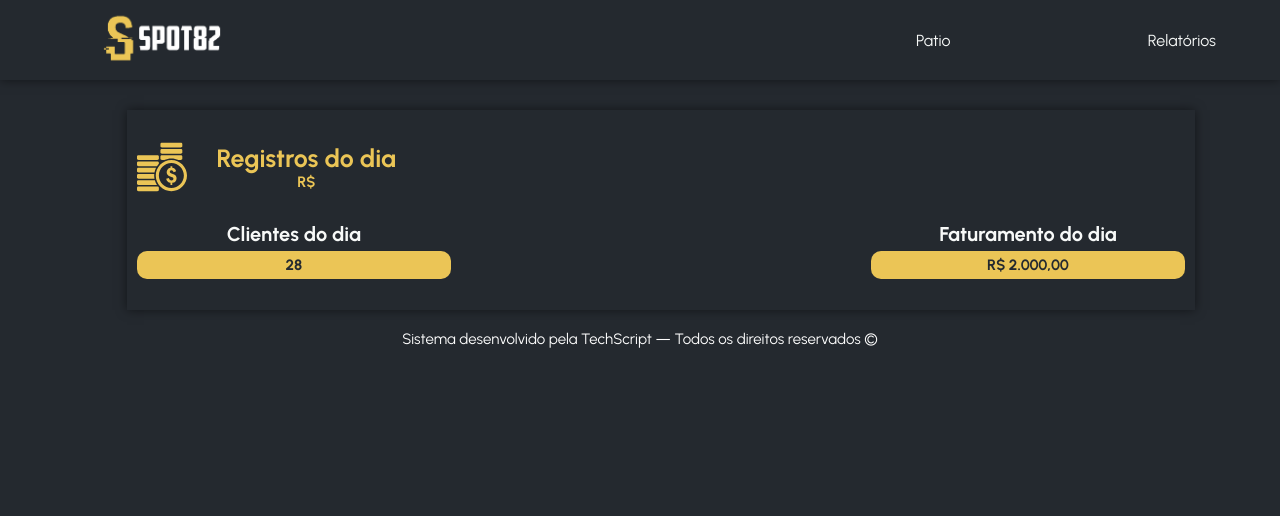
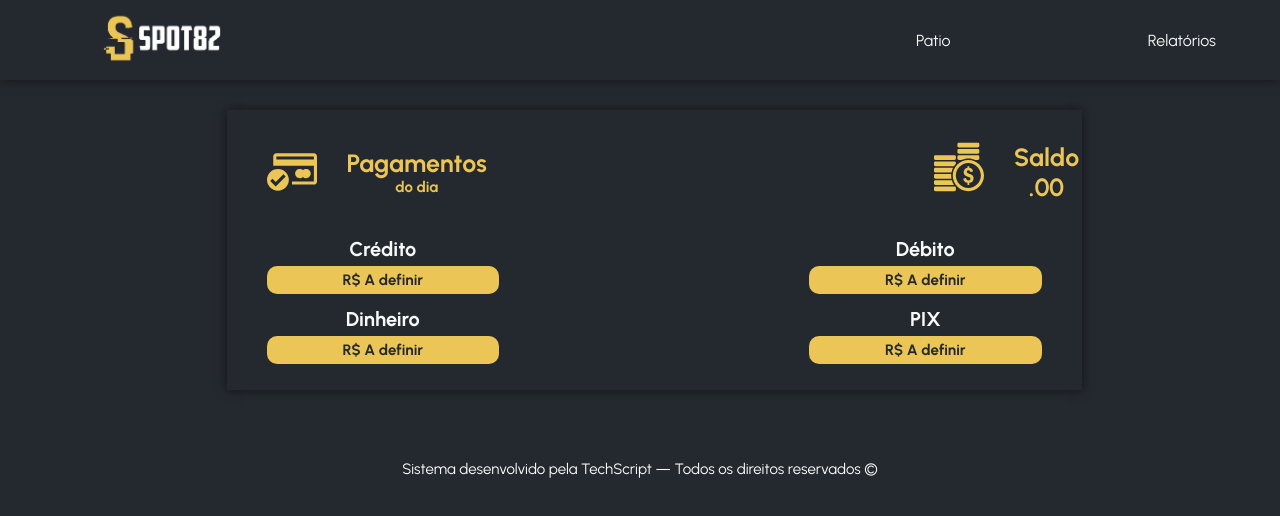
Before and after one commit to gustacodes/fron-end-spot82-angular, an Angular app: page /relatorios in a window 1280 px wide. Shown: the top 516 px of the page. Built offline with nearby package versions, Linux system fonts and the light colour scheme; no server answers.

Commit message:
feat: registro de forma de pagamento criado

```diff
--- a/src/app/components/financeiro/financeiro.component.html
+++ b/src/app/components/financeiro/financeiro.component.html
@@ -1,20 +1,34 @@
-
-    <div class=boxInfoVacancies>
-        <div class=header>
+<div class="boxInfoVacancies">
+  <div class="header">
+    <img src="/assets/cartao_icon.svg" alt="" />
+    <div>
+      <h1>Pagamentos</h1>
+      <h2>do dia</h2>
+    </div>
+    <div class="saldo">
       <img src="/assets/MoneyIcon.svg" alt="" />
-          <div>
-            <h1>Registros do dia</h1>
-            <h2>R$ {{rendimentoDoDia}}</h2>
+      <h1>Saldo {{ rendimentoDoDia }}.00</h1>
     </div>
   </div>
-        <div class=infosVacancies>
+  <div class="infosVacancies">
     <div>
-            <h1>Clientes do dia</h1>
-            <h2>28</h2>
+      <h1>Crédito</h1>
+      <h2>R$ A definir</h2>
     </div>
     <div>
-            <h1>Faturamento do dia</h1>
-            <h2>R$ 2.000,00</h2>
+      <h1>Débito</h1>
+      <h2>R$ A definir</h2>
+    </div>
+  </div><br>
+  <div class="infosVacancies">
+    <div>
+      <h1>Dinheiro</h1>
+      <h2>R$ A definir</h2>
+    </div>
+    <div>
+      <h1>PIX</h1>
+      <h2>R$ A definir</h2>
     </div>
   </div>
+
 </div>
--- a/src/app/components/financeiro/financeiro.component.scss
+++ b/src/app/components/financeiro/financeiro.component.scss
@@ -1,10 +1,11 @@
 .boxInfoVacancies{
-  width: 100%;
-  height: 200px;
+  margin-left: 100px;
+  width: 80%;
+  height: 280px;
   box-shadow: 0px 0px 10px 0px rgba(0,0,0,0.5);
-  margin-bottom: 20px ;
+  margin-bottom: 70px ;
   font-size: 10px;
-  padding: 10px;
+  padding: 40px;
   display: flex;
   flex-direction: column;
   justify-content: center;
@@ -51,3 +52,11 @@
     }
   }
 }
+.saldo {
+  display: flex;
+  white-space: normal;
+  padding: 5px;
+  text-align: center;
+  min-width: 30px;
+  margin-left: 57%;
+}
--- a/src/app/components/modal-register/modal-register.component.html
+++ b/src/app/components/modal-register/modal-register.component.html
@@ -52,7 +52,8 @@
               >PAGAMENTO:</label
             >
             <select
-              name="formaDePagamento"
+              (change)="onSelectChange($event)"
+              formControlName="formaDePagamento"
               id="formaDePagamento"
               class="selectPagamento"
             >
@@ -60,6 +61,7 @@
               <option value="DEBITO">DEBITO</option>
               <option value="CREDITO">CREDITO</option>
               <option value="PIX">PIX</option>
+
             </select>
 
             <div class="div_buttons">
--- a/src/app/components/modal-register/modal-register.component.ts
+++ b/src/app/components/modal-register/modal-register.component.ts
@@ -5,6 +5,7 @@ import { Vagas } from 'src/app/interfaces/Vagas';
 import { SharedService } from 'src/app/services/shared.service';
 import { SpotService } from 'src/app/services/spot.service';
 import { Location } from '@angular/common';
+import { FormaDePagamento } from 'src/app/interfaces/FormaDePagamento';
 
 @Component({
   selector: 'app-modal-register',
@@ -32,9 +33,15 @@ export class ModalRegisterComponent implements OnInit {
       tipo: [this.service.getVagaAtual()!.cliente ? this.service.getVagaAtual()!.cliente.tipo : '', Validators.required],
       placa: [this.service.getVagaAtual()!.cliente ? this.service.getVagaAtual()!.cliente.placa : '', Validators.required],
       vaga: [this.service.getVagaAtual()!.id, Validators.required],
+      formaDePagamento: [this.service.getVagaAtual()!.cliente ? this.service.getVagaAtual()?.cliente.pagamento?.formaDePagamento : FormaDePagamento.DEFINIR]
 
     })
 
+  }
+
+  onSelectChange(event: Event) {
+    const valorSelecionado = (event.target as HTMLSelectElement).value;
+    console.log('Valor selecionado:', valorSelecionado);
   }
 
   salvar() {
--- /dev/null
+++ b/src/app/interfaces/FormaDePagamento.ts
@@ -0,0 +1,7 @@
+export enum FormaDePagamento {
+    DEFINIR,
+    DINHEIRO,
+    DEBITO,
+    CREDITO,
+    PIX
+}
--- a/src/app/interfaces/Pagamento.ts
+++ b/src/app/interfaces/Pagamento.ts
@@ -1,6 +1,6 @@
 export class Pagamento {
     id!: number
     data!: string
-    formaDePagamento!: 'CARTAO'
+    formaDePagamento!: string
     pagamento?: number
 }
```
Also changed, not shown: src/app/components/financeiro/financeiro.component.ts (+3 -5 lines), src/assets/cartao_icon.svg (added). Lines whose indentation alone changed are shown as unchanged.
